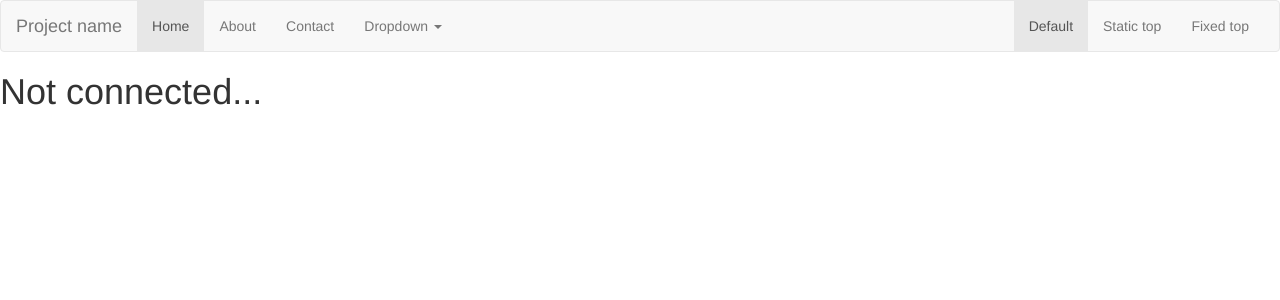
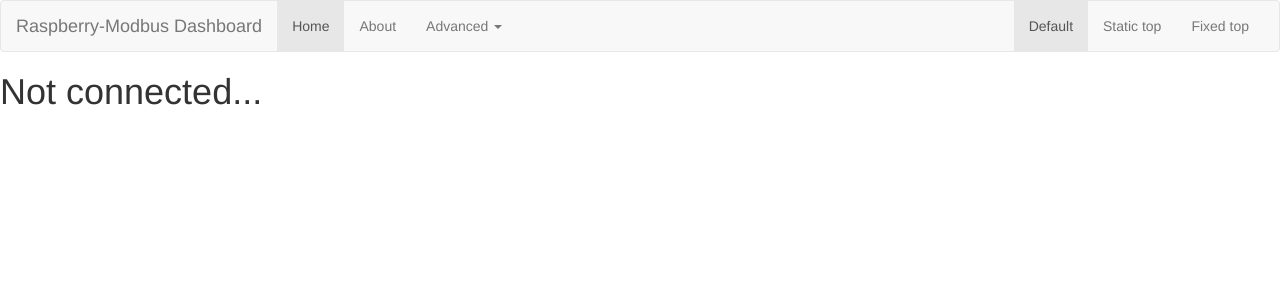
Before and after one commit to BentouDev/MichalModbus, a Flask app: page / in a window 1280 px wide. Shown: the top 300 px of the page. Run offline with Flask 2, Linux system fonts and the light colour scheme; some libraries are stand-ins or nearby versions.

Commit message:
Better navbar

```diff
--- a/templates/index.html
+++ b/templates/index.html
@@ -12,23 +12,23 @@
           <span class="icon-bar"></span>
           <span class="icon-bar"></span>
         </button>
-        <a class="navbar-brand" href="#">Project name</a>
+        <a class="navbar-brand" href="#">Raspberry-Modbus Dashboard</a>
       </div>
       <div id="navbar" class="navbar-collapse collapse">
         <ul class="nav navbar-nav">
           <li class="active"><a href="#">Home</a></li>
           <li><a href="#">About</a></li>
-          <li><a href="#">Contact</a></li>
           <li class="dropdown">
-            <a href="#" class="dropdown-toggle" data-toggle="dropdown" role="button" aria-haspopup="true" aria-expanded="false">Dropdown <span class="caret"></span></a>
+            <a href="#" class="dropdown-toggle" data-toggle="dropdown" role="button" aria-haspopup="true" aria-expanded="false">Advanced <span class="caret"></span></a>
             <ul class="dropdown-menu">
-              <li><a href="#">Action</a></li>
-              <li><a href="#">Another action</a></li>
-              <li><a href="#">Something else here</a></li>
-              <li role="separator" class="divider"></li>
-              <li class="dropdown-header">Nav header</li>
-              <li><a href="#">Separated link</a></li>
-              <li><a href="#">One more separated link</a></li>
+                <li role="separator" class="divider"></li>
+                <li class="dropdown-header">Modbus</li>
+                <li><a href="#">address</a></li>
+                <li><a href="#">unit</a></li>
+                <li><a href="#">Check connection...</a></li>
+                <li role="separator" class="divider"></li>
+                <li class="dropdown-header">Other</li>
+                <li><a href="#">View server log</a></li>
             </ul>
           </li>
         </ul>
```
